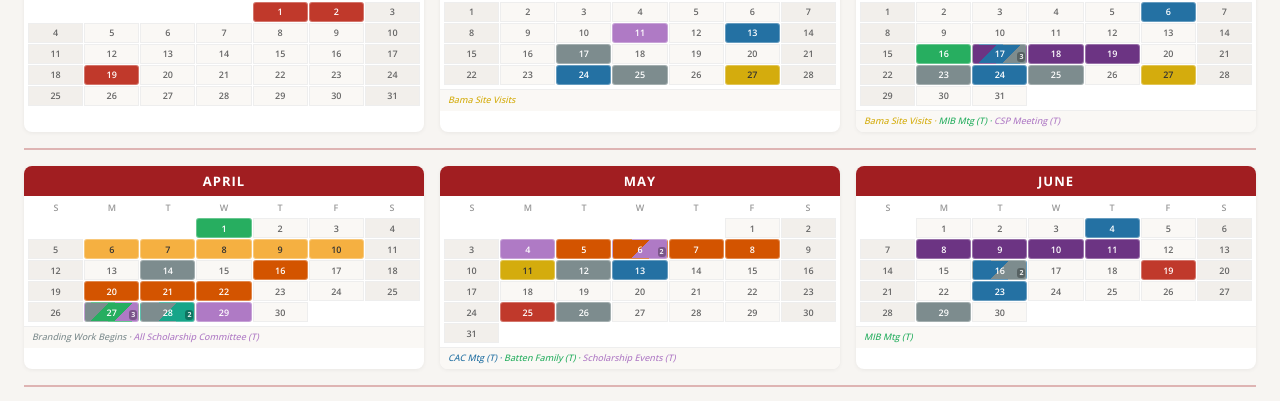
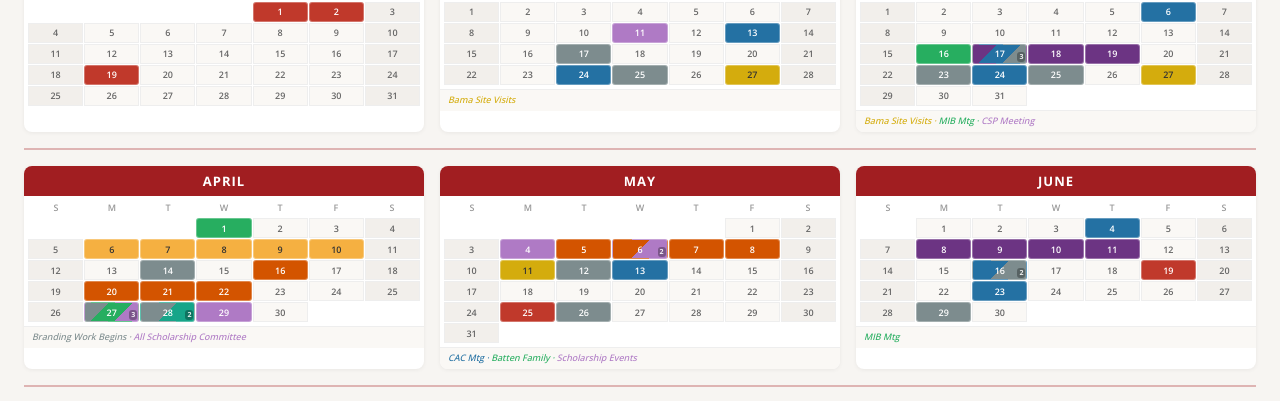
Before and after one commit to chasmanning/cacf, a React (Vite) app in the folder calendar-app/: page / in a window 1280 px wide. Shown: the part 324-725 px from the top of the page. Built offline with nearby package versions, Linux system fonts and the light colour scheme.

Commit message:
Remove status indicators from calendar visuals
Drop the "(T)" suffix from MonthCell and the "— Tentative"
text from MonthDetail. No need to show status in the visuals.

https://claude.ai/code/session_01Jbk7SLM1RppfDebzMJiaHS

```diff
--- a/calendar-app/src/components/MonthCell.jsx
+++ b/calendar-app/src/components/MonthCell.jsx
@@ -148,7 +148,7 @@ function MonthCell({
         <div className="month-notes">
           {notes.map((n, i) => (
             <span key={i} className="month-note" style={{ color: CATEGORIES[n.category]?.color }}>
-              {n.name}{n.status === 'Tentative' ? ' (T)' : ''}
+              {n.name}
               {i < notes.length - 1 ? ' · ' : ''}
             </span>
           ))}
--- a/calendar-app/src/components/MonthDetail.jsx
+++ b/calendar-app/src/components/MonthDetail.jsx
@@ -146,7 +146,6 @@ function MonthDetail({
           {notes.map((n, i) => (
             <span key={i} className="detail-note" style={{ color: CATEGORIES[n.category]?.color }}>
               {n.name} ({formatDateRange(n.startDate, n.endDate)})
-              {n.status === 'Tentative' ? ' — Tentative' : ''}
               {i < notes.length - 1 ? ' · ' : ''}
             </span>
           ))}
```
Also changed, not shown: 1 other file (tests, documents, lock files or other folders).
